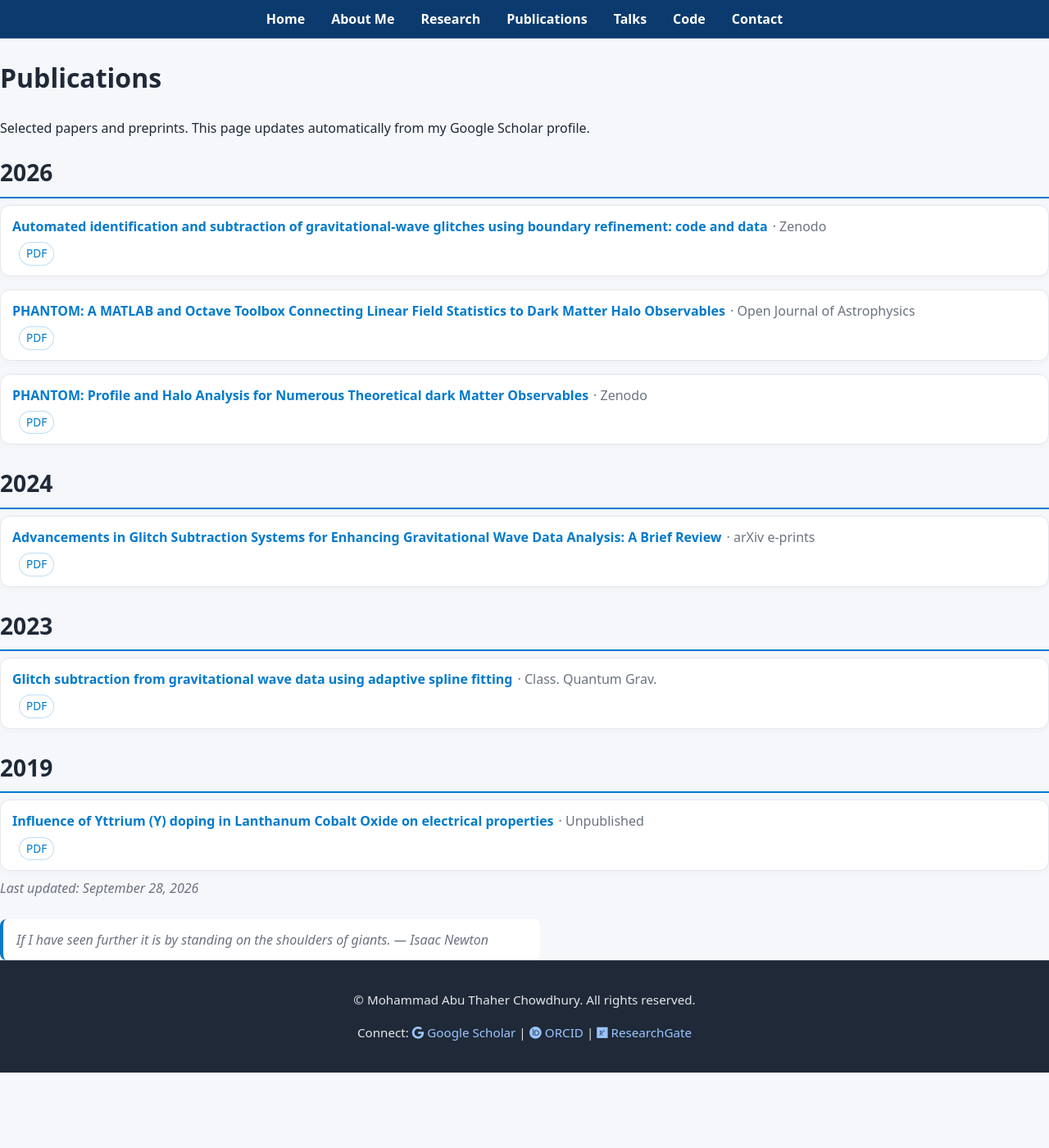
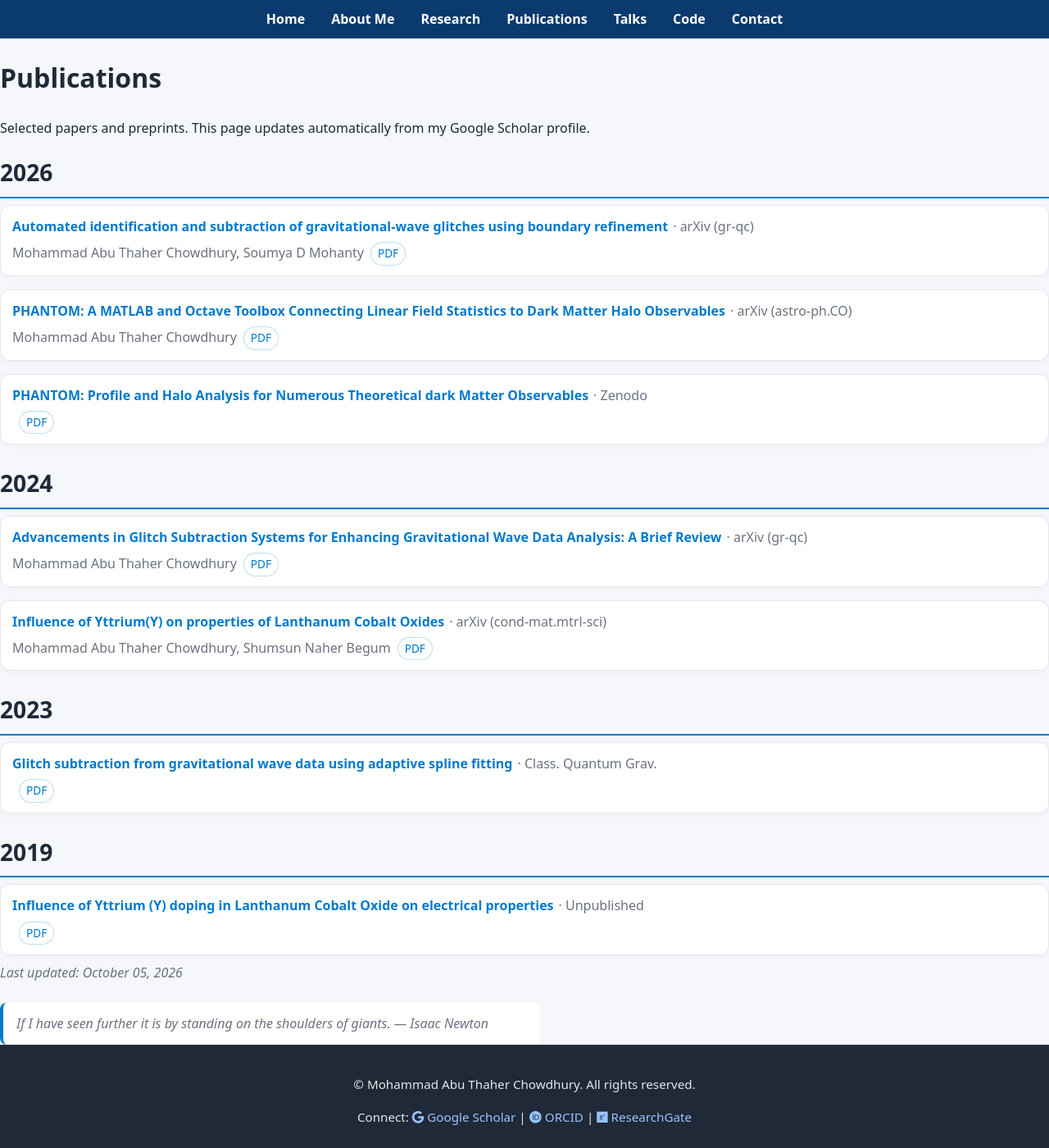
Before and after one commit to matc-thaher/website, a Jekyll site: the page built from publications.md, in a window 1280 px wide and 1400 px high. Shown: the whole window at 82% size. Built offline with Jekyll 4.4.1, drawn with Linux system fonts in a browser that asks for light colours.

Commit message:
chore: merged publications (Scholar + arXiv + ORCID + Crossref)

```diff
--- a/_data/scholar.json
+++ b/_data/scholar.json
@@ -1,5 +1,5 @@
 {
-  "updated": "2026-09-28T10:34:58.383167Z",
+  "updated": "2026-10-05T11:10:39.564121Z",
   "publications": [
     {
       "title": "PHANTOM: Profile and Halo Analysis for Numerous Theoretical dark Matter Observables",
@@ -16,40 +16,56 @@
     },
     {
       "title": "PHANTOM: A MATLAB and Octave Toolbox Connecting Linear Field Statistics to Dark Matter Halo Observables",
-      "authors": "",
+      "authors": "Mohammad Abu Thaher Chowdhury",
       "year": 2026,
-      "venue": "Open Journal of Astrophysics",
-      "url": "https://arxiv.org/abs/2606.19104",
-      "pdf_url": "",
+      "venue": "arXiv (astro-ph.CO)",
+      "url": "https://arxiv.org/abs/2606.19104v1",
+      "pdf_url": "https://arxiv.org/pdf/2606.19104v1",
       "doi": "10.48550/ARXIV.2606.19104",
       "citations": 0,
       "source": [
+        "arxiv",
         "orcid"
       ]
     },
     {
-      "title": "Automated identification and subtraction of gravitational-wave glitches using boundary refinement: code and data",
-      "authors": "",
+      "title": "Automated identification and subtraction of gravitational-wave glitches using boundary refinement",
+      "authors": "Mohammad Abu Thaher Chowdhury, Soumya D Mohanty",
       "year": 2026,
-      "venue": "Zenodo",
-      "url": "",
-      "pdf_url": "",
+      "venue": "arXiv (gr-qc)",
+      "url": "https://arxiv.org/abs/2608.29295v1",
+      "pdf_url": "https://arxiv.org/pdf/2608.29295v1",
       "doi": "10.5281/zenodo.22165031",
       "citations": 0,
       "source": [
+        "arxiv",
         "orcid"
       ]
     },
     {
+      "title": "Influence of Yttrium(Y) on properties of Lanthanum Cobalt Oxides",
+      "authors": "Mohammad Abu Thaher Chowdhury, Shumsun Naher Begum",
+      "year": 2024,
+      "venue": "arXiv (cond-mat.mtrl-sci)",
+      "url": "https://arxiv.org/abs/2408.15798v1",
+      "pdf_url": "https://arxiv.org/pdf/2408.15798v1",
+      "doi": "",
+      "citations": 0,
+      "source": [
+        "arxiv"
+      ]
+    },
+    {
       "title": "Advancements in Glitch Subtraction Systems for Enhancing Gravitational Wave Data Analysis: A Brief Review",
-      "authors": "",
+      "authors": "Mohammad Abu Thaher Chowdhury",
       "year": 2024,
-      "venue": "arXiv e-prints",
-      "url": "",
-      "pdf_url": "",
+      "venue": "arXiv (gr-qc)",
+      "url": "https://arxiv.org/abs/2406.01318v1",
+      "pdf_url": "https://arxiv.org/pdf/2406.01318v1",
       "doi": "10.48550/arXiv.2406.01318",
       "citations": 0,
       "source": [
+        "arxiv",
         "orcid"
       ]
     },
```
